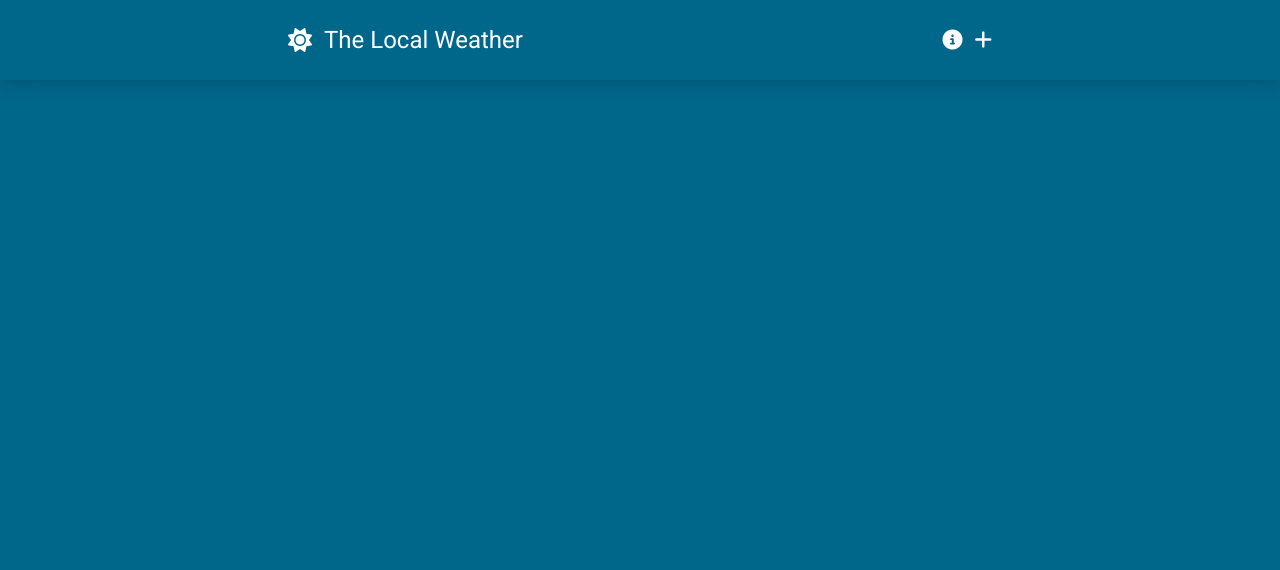
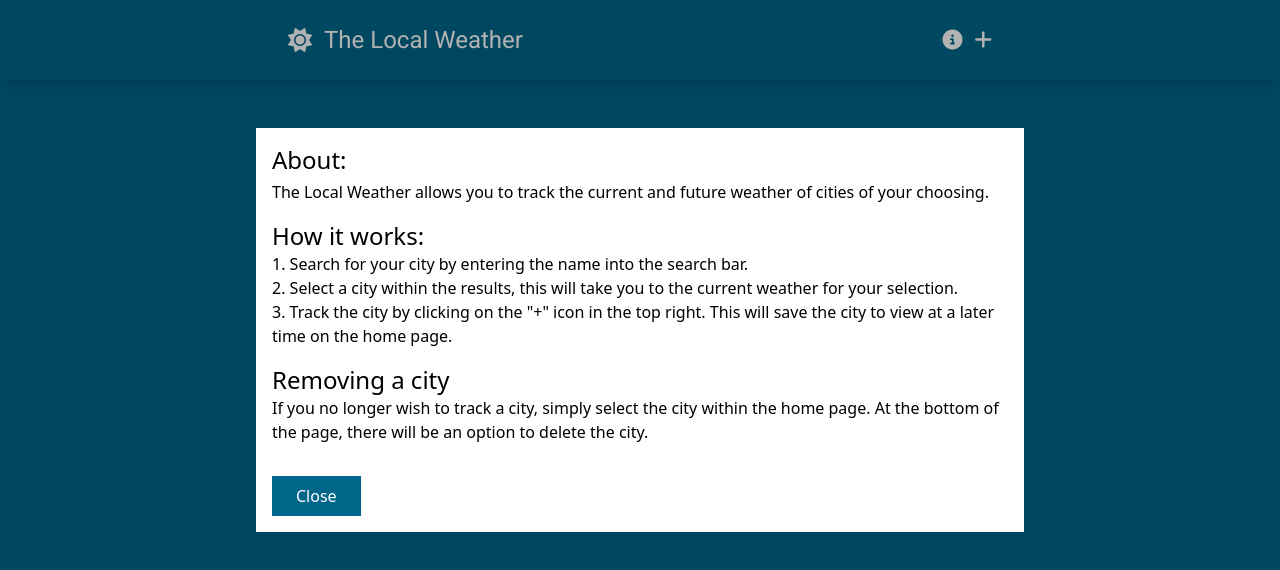
Before and after one commit to Randika-Lakmal-Abeyrathna/WeatherApp, a Vue app: page / in a window 1280 px wide. Both pictures are taken after a click on the icon 952 px from the left and 40 px from the top of the page. Shown: the top 570 px of the page. Built offline with nearby package versions, Linux system fonts and the light colour scheme.

Commit message:
completed about model

```diff
--- /dev/null
+++ b/src/components/BaseModel.vue
@@ -0,0 +1,65 @@
+<template>
+  <Teleport to="body">
+    <Transition name="modal-outer">
+      <div
+        v-show="modelActive"
+        class="absolute w-full bg-black bg-opacity-30 h-screen top-0 left-0 flex justify-center px-8"
+      >
+        <Transition name="modal-inner">
+          <div
+            v-if="modelActive"
+            class="p-4 bg-white self-start mt-32 max-w-screen-md"
+          >
+            <slot></slot>
+            <button
+              class="text-white mt-8 bg-weather-primary py-2 px-6"
+              @click="$emit('close-modal')"
+            >
+              Close
+            </button>
+          </div>
+        </Transition>
+      </div>
+    </Transition>
+  </Teleport>
+</template>
+
+<script setup>
+defineEmits(["close-modal"]);
+
+defineProps({
+  modelActive: {
+    type: Boolean,
+    default: false,
+  },
+});
+</script>
+
+<style scoped>
+.modal-outer-enter-active,
+.modal-outer-leave-active {
+  transition: opacity 0.3s cubic-bezier(0.52, 0.02, 0.19, 1.02);
+}
+
+.modal-outer-enter-from,
+.modal-outer-leave-to {
+  opacity: 0;
+}
+
+.modal-inner-enter-active {
+  transition: all 0.3s cubic-bezier(0.52, 0.02, 0.19, 1.02) 0.15s;
+}
+
+.modal-inner-leave-active {
+  transition: all 0.3s cubic-bezier(0.52, 0.02, 0.19, 1.02);
+}
+
+.modal-inner-enter-from {
+  opacity: 0;
+  transform: scale(0.8);
+}
+
+.modal-inner-leave-to {
+  transform: scale(0.8);
+}
+</style>
--- a/src/components/SiteNavigation.vue
+++ b/src/components/SiteNavigation.vue
@@ -12,16 +12,55 @@
 
       <div class="flex gap-3 flex-1 justify-end">
         <i
-          class="fa-solid fa-circle-info text-xl hover:text-wather-secoundary duration-150 cursor-pointer"
+          class="fa-solid fa-circle-info text-xl hover:text-wather-secoundary
+          duration-150 cursor-pointer"
+          @click="toggleModel"
         ></i>
         <i
           class="fa-solid fa-plus text-xl hover:text-wather-secoundary duration-150 cursor-pointer"
         ></i>
       </div>
+      <BaseModel :modelActive="modelActive" @close-modal="toggleModel" >
+        <div class="text-black">
+          <h1 class="text-2xl mb-1">About:</h1>
+          <p class="mb-4">
+            The Local Weather allows you to track the current and future weather
+            of cities of your choosing.
+          </p>
+          <h2 class="text-2xl">How it works:</h2>
+          <ol class="list-decimal list-inside mb-4">
+            <li>
+              Search for your city by entering the name into the search bar.
+            </li>
+            <li>
+              Select a city within the results, this will take you to the
+              current weather for your selection.
+            </li>
+            <li>
+              Track the city by clicking on the "+" icon in the top right. This
+              will save the city to view at a later time on the home page.
+            </li>
+          </ol>
+
+          <h2 class="text-2xl">Removing a city</h2>
+          <p>
+            If you no longer wish to track a city, simply select the city within
+            the home page. At the bottom of the page, there will be an option to
+            delete the city.
+          </p>
+        </div>
+      </BaseModel>
     </nav>
   </header>
 </template>
 
 <script setup>
+import {ref} from "vue";
 import { RouterLink } from "vue-router";
+import BaseModel from "./BaseModel.vue";
+
+const modelActive = ref(null);
+const toggleModel = ()=> {
+  modelActive.value = !modelActive.value;
+};
 </script>
```
